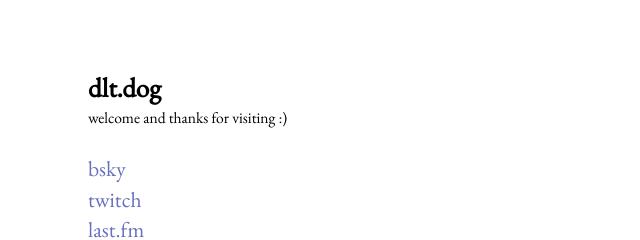
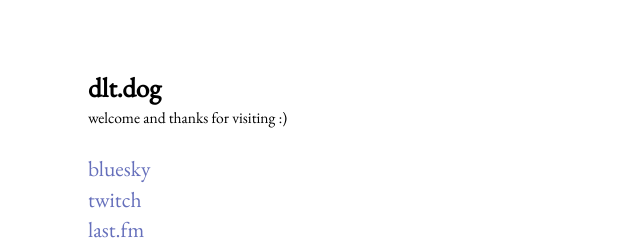
Before and after one commit to doggoboat/site-test, a plain HTML site: page index.html in a window 1280 px wide. Shown: the top 240 px of the page, 0-640 px from the left. Drawn offline with Linux system fonts and the light colour scheme; a web font is replaced by a local one.

Commit message:
Update index.html

```diff
--- a/index.html
+++ b/index.html
@@ -21,7 +21,7 @@
                     <div class="row row-cols-1 row-cols-sm-2 row-cols-lg-1 mb-5 mb-md-3" style="color: var(--bs-black);">
                         <div class="col-sm-8 order-sm-first order-lg-last" style="color: var(--bs-black);font-family: 'EB Garamond', serif;">
                             <h3 class="fs-5 fw-bold" style="color: var(--bs-black);--bs-primary: #000000;--bs-primary-rgb: 0,0,0;--bs-secondary: #000000;--bs-secondary-rgb: 0,0,0;--bs-dark: #000000;--bs-dark-rgb: 0,0,0;--bs-body-color: #000000;font-size: 30px;font-family: 'EB Garamond', serif;">dlt.dog</h3>
-                            <p style="font-size: 15.6px;margin-top: -10px;">welcome and thanks for visiting :)</p><a class="d-flex d-lg-flex align-items-end align-items-lg-end" href="https://bsky.app/profile/dlt.dog" style="margin-bottom: -4px;margin-top: -4px;">bsky</a><a class="d-flex d-lg-flex d-xl-flex align-items-end align-items-lg-end" href="https://www.twitch.tv/d6lt4" style="margin-top: -4px;margin-bottom: -4px;">twitch</a><a class="d-flex d-lg-flex d-xl-flex align-items-end align-items-lg-end" href="https://www.last.fm/user/d6lt4" style="margin-top: -4px;margin-bottom: -4px;">last.fm</a><a class="d-flex d-lg-flex d-xl-flex align-items-end align-items-lg-end" href="https://rateyourmusic.com/~dtta" style="margin-top: -4px;margin-bottom: -4px;">rateyourmusic</a><a class="d-flex d-lg-flex d-xl-flex align-items-end align-items-lg-end" href="https://steamcommunity.com/id/dtta/" style="margin-top: -4px;margin-bottom: -4px;">steam</a><a class="d-flex d-lg-flex d-xl-flex align-items-end align-items-lg-end" href="https://osu.ppy.sh/users/8523723" style="margin-top: -4px;margin-bottom: -4px;">osu</a>
+                            <p style="font-size: 15.6px;margin-top: -10px;">welcome and thanks for visiting :)</p><a class="d-flex d-lg-flex align-items-end align-items-lg-end" href="https://bsky.app/profile/dlt.dog" style="margin-bottom: -4px;margin-top: -4px;">bluesky</a><a class="d-flex d-lg-flex d-xl-flex align-items-end align-items-lg-end" href="https://www.twitch.tv/d6lt4" style="margin-top: -4px;margin-bottom: -4px;">twitch</a><a class="d-flex d-lg-flex d-xl-flex align-items-end align-items-lg-end" href="https://www.last.fm/user/d6lt4" style="margin-top: -4px;margin-bottom: -4px;">last.fm</a><a class="d-flex d-lg-flex d-xl-flex align-items-end align-items-lg-end" href="https://rateyourmusic.com/~dtta" style="margin-top: -4px;margin-bottom: -4px;">rateyourmusic</a><a class="d-flex d-lg-flex d-xl-flex align-items-end align-items-lg-end" href="https://steamcommunity.com/id/dtta/" style="margin-top: -4px;margin-bottom: -4px;">steam</a><a class="d-flex d-lg-flex d-xl-flex align-items-end align-items-lg-end" href="https://osu.ppy.sh/users/8523723" style="margin-top: -4px;margin-bottom: -4px;">osu</a>
                         </div>
                     </div>
                 </div>
```
